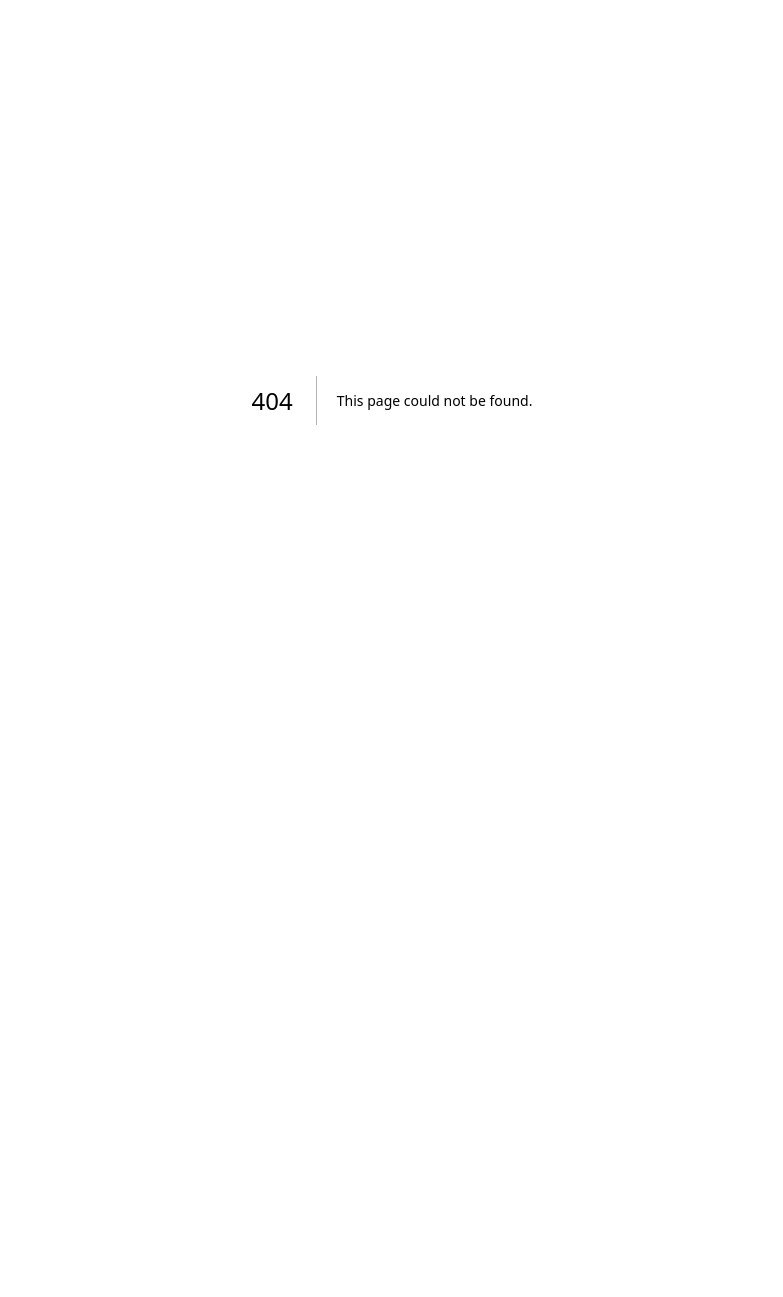
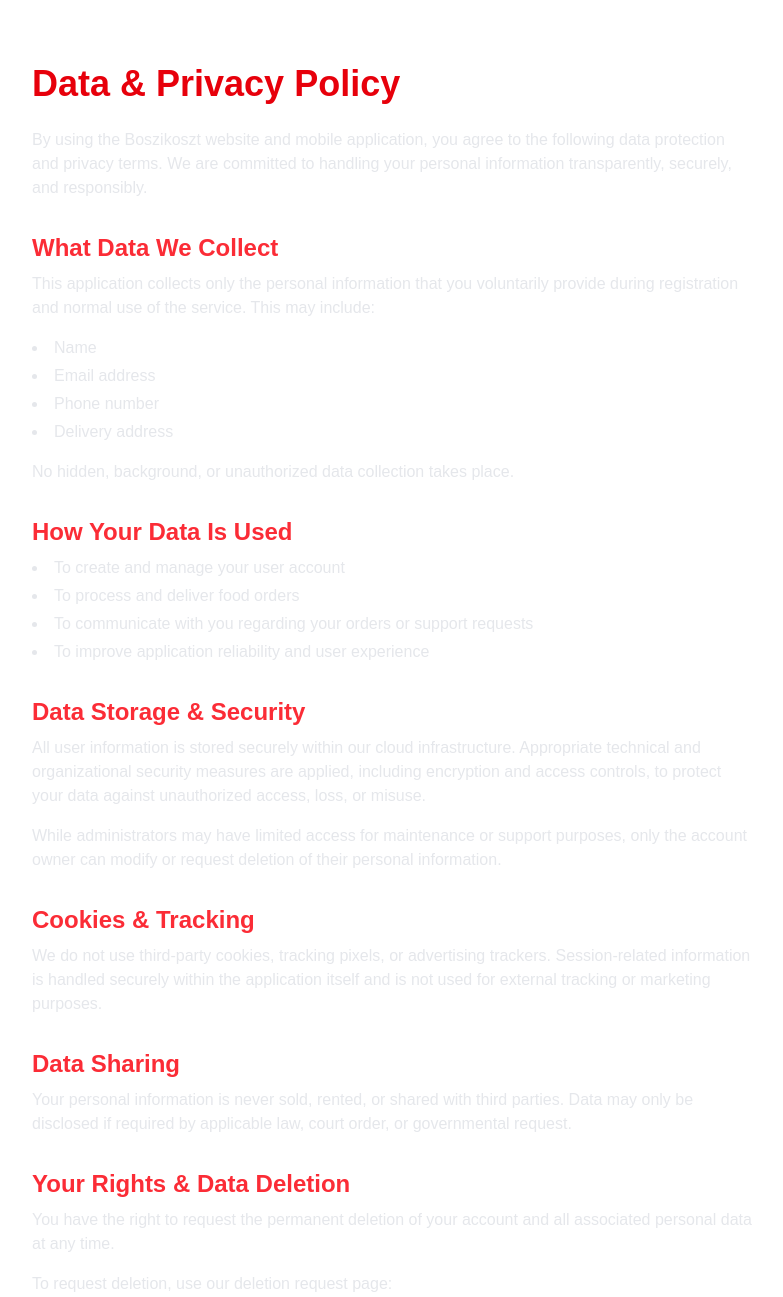
Before and after one commit to 3Designr/boszikoszt-website, a Next.js app: page /policy in a window 1280 px wide. Before the commit this address had no page. Shown: the top 1297 px of the page, without its empty margins (248-1031 px from the left). Before the commit the page ends 800 px from the top, so only its background shows below. Built offline with nearby package versions, Linux system fonts and the light colour scheme.

Commit message:
privacy policy and data deletetion request pages are added

```diff
--- /dev/null
+++ b/app/delete-account/page.js
@@ -0,0 +1,78 @@
+"use client";
+
+export default function DeleteAccountPage() {
+  const email = "boszikoszt@gmail.com";
+
+  const subject = encodeURIComponent("Account Deletion Request");
+  const body = encodeURIComponent(
+    `Hello Boszikoszt Support,\n\nI would like to request deletion of my account and associated personal data.\n\nPlease delete:\n- My account\n- My stored profile details (name, email, phone, address)\n- Any order-related personal data linked to my account (where applicable)\n\nMy account email/identifier: [ENTER YOUR EMAIL HERE]\n\nI understand deletion is permanent and cannot be undone.\n\nThank you.`
+  );
+
+  const mailto = `mailto:${email}?subject=${subject}&body=${body}`;
+
+  return (
+    <main className="min-h-screen max-w-3xl mx-auto px-6 py-16 text-gray-200">
+      <h1 className="text-4xl font-bold text-red-600 mb-6">
+        Request Account Deletion
+      </h1>
+
+      <p className="mb-6">
+        You can request that your Boszikoszt account and associated personal data
+        be permanently deleted at any time.
+      </p>
+
+      <h2 className="text-2xl font-semibold mt-8 mb-2 text-red-500">
+        How to Request Deletion
+      </h2>
+
+      <ol className="list-decimal list-inside space-y-2 mb-6">
+        <li>
+          Send an email to{" "}
+          <a className="text-blue-400 underline hover:text-blue-300" href={`mailto:${email}`}>
+            {email}
+          </a>
+        </li>
+        <li>
+          Use the subject line: <span className="font-semibold">Account Deletion Request</span>
+        </li>
+        <li>
+          Include the email (or identifier) you used to register so we can locate
+          your account.
+        </li>
+      </ol>
+
+      <a
+        href={mailto}
+        className="inline-block px-4 py-2 rounded-xl bg-red-600 text-white font-semibold hover:bg-red-500 transition"
+      >
+        Email Deletion Request
+      </a>
+
+      <h2 className="text-2xl font-semibold mt-10 mb-2 text-red-500">
+        What Data Will Be Deleted
+      </h2>
+      <ul className="list-disc list-inside space-y-1 mb-6">
+        <li>Account profile information (name, email, phone number, address)</li>
+        <li>Any personal data associated with your account</li>
+      </ul>
+
+      <h2 className="text-2xl font-semibold mt-8 mb-2 text-red-500">
+        Deletion Timeframe
+      </h2>
+      <p className="mb-6">
+        After we receive and verify your request, we aim to complete deletion
+        within a reasonable timeframe (typically within <span className="font-semibold">48 hours</span>).
+        Deletion is permanent and cannot be reversed.
+      </p>
+
+      <h2 className="text-2xl font-semibold mt-8 mb-2 text-red-500">
+        Verification
+      </h2>
+      <p className="mb-6">
+        For security, we may ask you to confirm the request from the same email
+        address used to create the account (or provide enough information to
+        verify ownership).
+      </p>
+    </main>
+  );
+}
--- a/app/page.js
+++ b/app/page.js
@@ -4,6 +4,7 @@
 import { useState } from "react";
 import { FaFacebook, FaInstagram, FaPhone, FaMapMarkerAlt } from "react-icons/fa";
 import { MdEmail } from "react-icons/md";
+import Link from "next/link";
 import { useLang } from "@/app/lib/lang-context";
 import LangSwitch from "@/app/components/lang-switch";
 import TesterPinModal from "@/app/components/TesterPinModal";
@@ -12,7 +13,6 @@
   const { t } = useLang();
   const [pinOpen, setPinOpen] = useState(false);
 
-  // Put your tester signup form here (optional)
   const testerFormUrl = "";
 
   return (
@@ -31,7 +31,6 @@
           {t("hero.appNotice")}
         </p>
 
-        {/* Tester CTA -> opens PIN modal */}
         <button
           type="button"
           onClick={() => setPinOpen(true)}
@@ -52,7 +51,7 @@
         </div>
       </section>
 
-      {/* About Section */}
+      {/* About */}
       <section className="w-full max-w-3xl text-center py-12 px-4">
         <h2 className="text-3xl font-bold mb-4 text-red-600">
           {t("about.title")}
@@ -60,7 +59,7 @@
         <p className="text-lg text-gray-300">{t("about.body")}</p>
       </section>
 
-      {/* Menu Section */}
+      {/* Menu */}
       <section className="w-full max-w-3xl text-center py-12 px-4">
         <h2 className="text-3xl font-bold mb-4 text-red-600">
           {t("menu.title")}
@@ -76,7 +75,7 @@
         />
       </section>
 
-      {/* Contact Section */}
+      {/* Contact */}
       <section className="w-full max-w-3xl text-center py-12 px-4">
         <h2 className="text-3xl font-bold mb-4 text-red-600">
           {t("contact.title")}
@@ -96,29 +95,37 @@
 
         <div className="flex justify-center space-x-6 mt-6">
           <a
-            aria-label={t("social.facebookLabel")}
             href="https://www.facebook.com/Boszikoszt"
             target="_blank"
             rel="noopener noreferrer"
           >
-            <FaFacebook size={30} className="hover:text-blue-500 transition-colors" />
+            <FaFacebook size={30} className="hover:text-blue-500 transition" />
           </a>
           <a
-            aria-label={t("social.instagramLabel")}
             href="https://www.instagram.com/boszikoszt/"
             target="_blank"
             rel="noopener noreferrer"
           >
-            <FaInstagram size={30} className="hover:text-pink-500 transition-colors" />
+            <FaInstagram size={30} className="hover:text-pink-500 transition" />
           </a>
         </div>
       </section>
 
-      <footer className="w-full text-center py-6 border-t border-gray-700 mt-8 text-sm text-gray-400">
-        © {new Date().getFullYear()} {t("hero.brand")} – {t("footer.rights")}
+      {/* Footer */}
+      <footer className="w-full text-center py-6 border-t border-gray-700 mt-8 text-sm text-gray-400 flex flex-col gap-2">
+        <span>
+          © {new Date().getFullYear()} {t("hero.brand")} – {t("footer.rights")}
+        </span>
+
+        {/* Policy link */}
+        <Link
+          href="/policy"
+          className="text-blue-400 hover:text-blue-300 underline"
+        >
+          Privacy Policy
+        </Link>
       </footer>
 
-      {/* PIN Modal */}
       <TesterPinModal
         open={pinOpen}
         onClose={() => setPinOpen(false)}
--- /dev/null
+++ b/app/policy/page.js
@@ -0,0 +1,122 @@
+"use client";
+
+import Link from "next/link";
+
+export default function PrivacyPolicy() {
+  return (
+    <main className="min-h-screen max-w-3xl mx-auto px-6 py-16 text-gray-200">
+      <h1 className="text-4xl font-bold text-red-600 mb-6">
+        Data & Privacy Policy
+      </h1>
+
+      <p className="mb-6">
+        By using the Boszikoszt website and mobile application, you agree to the
+        following data protection and privacy terms. We are committed to
+        handling your personal information transparently, securely, and
+        responsibly.
+      </p>
+
+      <h2 className="text-2xl font-semibold mt-8 mb-2 text-red-500">
+        What Data We Collect
+      </h2>
+      <p className="mb-4">
+        This application collects only the personal information that you
+        voluntarily provide during registration and normal use of the service.
+        This may include:
+      </p>
+      <ul className="list-disc list-inside space-y-1 mb-4">
+        <li>Name</li>
+        <li>Email address</li>
+        <li>Phone number</li>
+        <li>Delivery address</li>
+      </ul>
+      <p className="mb-4">
+        No hidden, background, or unauthorized data collection takes place.
+      </p>
+
+      <h2 className="text-2xl font-semibold mt-8 mb-2 text-red-500">
+        How Your Data Is Used
+      </h2>
+      <ul className="list-disc list-inside space-y-1 mb-4">
+        <li>To create and manage your user account</li>
+        <li>To process and deliver food orders</li>
+        <li>To communicate with you regarding your orders or support requests</li>
+        <li>To improve application reliability and user experience</li>
+      </ul>
+
+      <h2 className="text-2xl font-semibold mt-8 mb-2 text-red-500">
+        Data Storage & Security
+      </h2>
+      <p className="mb-4">
+        All user information is stored securely within our cloud infrastructure.
+        Appropriate technical and organizational security measures are applied,
+        including encryption and access controls, to protect your data against
+        unauthorized access, loss, or misuse.
+      </p>
+      <p className="mb-4">
+        While administrators may have limited access for maintenance or support
+        purposes, only the account owner can modify or request deletion of their
+        personal information.
+      </p>
+
+      <h2 className="text-2xl font-semibold mt-8 mb-2 text-red-500">
+        Cookies & Tracking
+      </h2>
+      <p className="mb-4">
+        We do not use third-party cookies, tracking pixels, or advertising
+        trackers. Session-related information is handled securely within the
+        application itself and is not used for external tracking or marketing
+        purposes.
+      </p>
+
+      <h2 className="text-2xl font-semibold mt-8 mb-2 text-red-500">
+        Data Sharing
+      </h2>
+      <p className="mb-4">
+        Your personal information is never sold, rented, or shared with third
+        parties. Data may only be disclosed if required by applicable law, court
+        order, or governmental request.
+      </p>
+
+      <h2 className="text-2xl font-semibold mt-8 mb-2 text-red-500">
+        Your Rights & Data Deletion
+      </h2>
+      <p className="mb-4">
+        You have the right to request the permanent deletion of your account and
+        all associated personal data at any time.
+      </p>
+      <p className="mb-4">
+        To request deletion, use our deletion request page:
+      </p>
+
+      <Link
+        href="/delete-account"
+        className="text-blue-400 underline hover:text-blue-300"
+      >
+        Request account deletion
+      </Link>
+
+      <h2 className="text-2xl font-semibold mt-10 mb-2 text-red-500">
+        Acceptance of This Policy
+      </h2>
+      <p className="mb-4">
+        By creating an account and using this application, you acknowledge and
+        accept the data processing and storage practices described in this
+        policy.
+      </p>
+
+      <h2 className="text-2xl font-semibold mt-8 mb-2 text-red-500">
+        Contact
+      </h2>
+      <p>
+        If you have any questions, concerns, or requests regarding your personal
+        data, please contact us:
+      </p>
+      <p className="mt-2">
+        📧 boszikoszt@gmail.com
+        <br />
+        📍 United Kingdom
+      </p>
+    </main>
+  );
+}
```
